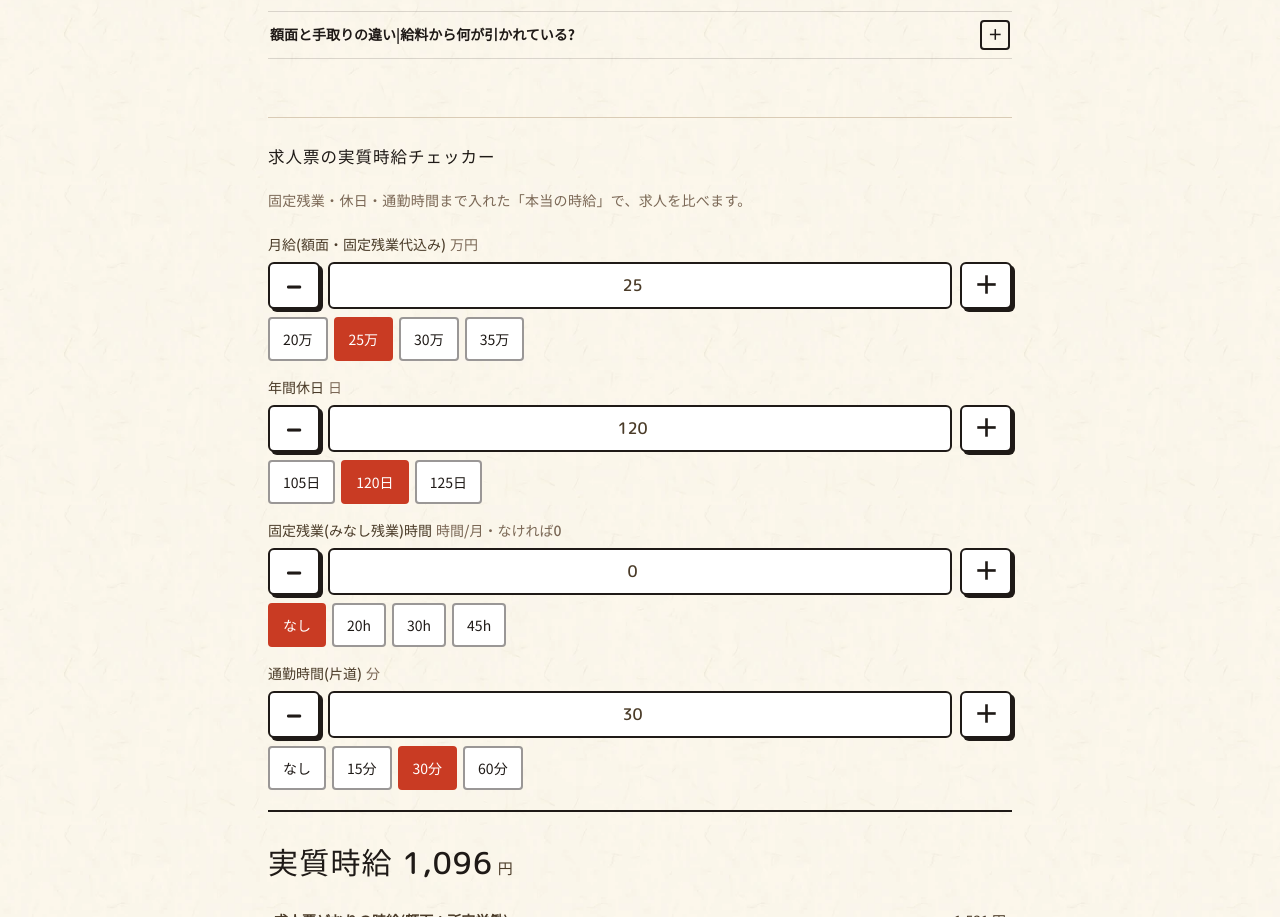
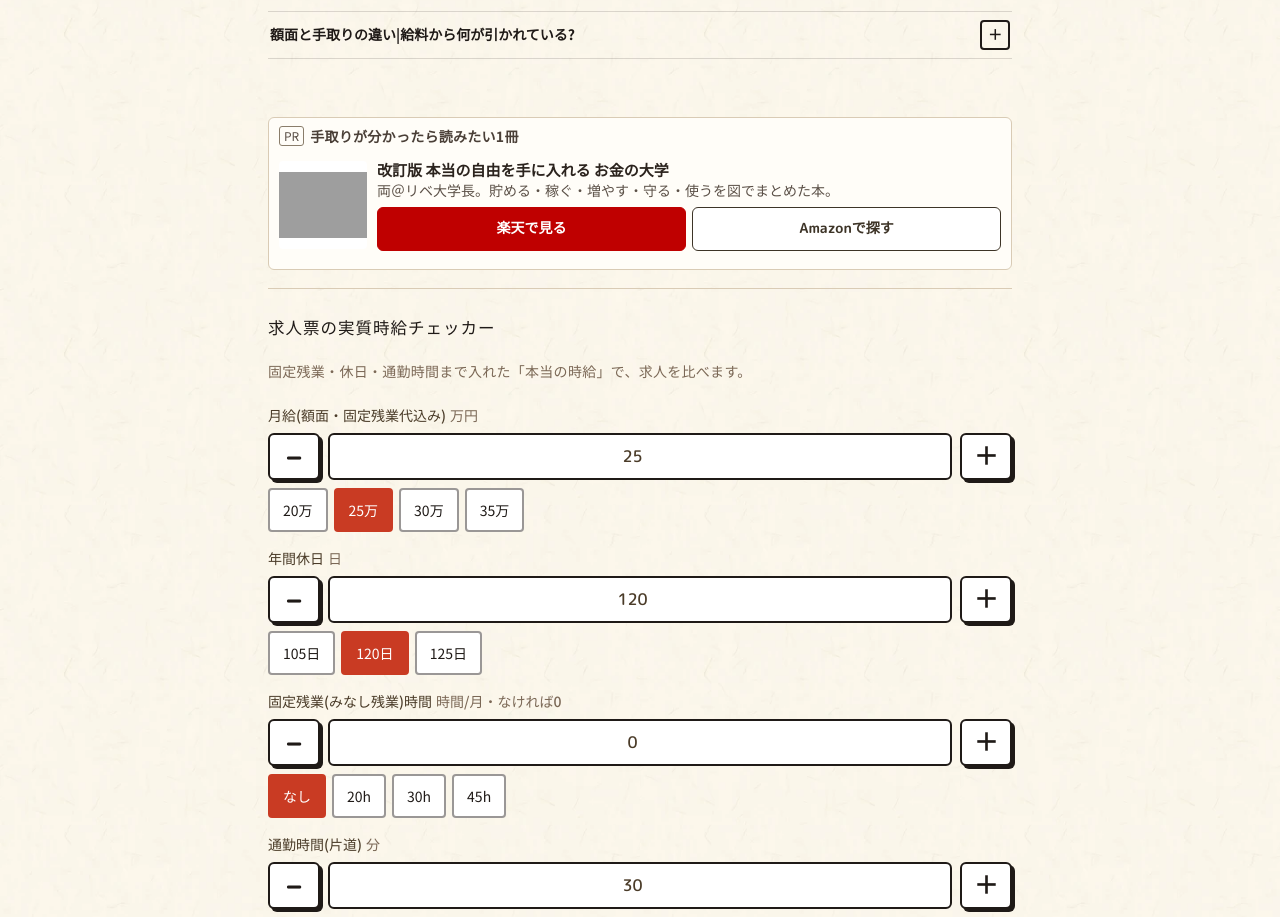
Before and after one commit to kkp-15/ninja-shigoto, a plain HTML site: page index.html in a window 1280 px wide. Shown: the part 1095-2012 px from the top of the page. Drawn offline with Linux system fonts and the light colour scheme; grey boxes are pictures that could not be loaded; a web font is replaced by a local one.

Commit message:
手取り計算機の下にお金の本（お金の大学 改訂版）の商品カード
Co-Authored-By: Claude Opus 5.5 <noreply@anthropic.com>

```diff
--- a/index.html
+++ b/index.html
@@ -609,6 +609,15 @@ footer{border-top:var(--k-bw-s) solid var(--k-sumi)}
       </div>
     </details>
   </div>
+  <!-- 2026-11-26 最初の道具（手取り）の下に1つだけ。広告はページの下のまま -->
+  <aside class="k-aff" data-zone="affiliate_shigoto_top">
+    <p class="k-aff-h"><span class="k-aff-pr">PR</span>手取りが分かったら読みたい1冊</p>
+    <div class="k-aff-item">
+      <a class="k-aff-img" href="https://hb.afl.rakuten.co.jp/hgc/11008fdf.72a391c0.11008fe0.307a7b09/?pc=https%3A%2F%2Fbooks.rakuten.co.jp%2Frb%2F18041936%2F&amp;m=https%3A%2F%2Fbooks.rakuten.co.jp%2Frb%2F18041936%2F" target="_blank" rel="nofollow sponsored noopener" data-store="rakuten" data-item="okane_daigaku"><img src="https://thumbnail.image.rakuten.co.jp/@0_mall/book/cabinet/3780/9784023323780_1_5.jpg?_ex=200x200" width="88" height="88" loading="lazy" alt="本「お金の大学 改訂版」の表紙"></a>
+      <div class="k-aff-txt"><b>改訂版 本当の自由を手に入れる お金の大学</b><span class="k-aff-desc">両＠リベ大学長。貯める・稼ぐ・増やす・守る・使うを図でまとめた本。</span>
+        <div class="k-aff-btns"><a class="k-aff-rakuten" href="https://hb.afl.rakuten.co.jp/hgc/11008fdf.72a391c0.11008fe0.307a7b09/?pc=https%3A%2F%2Fbooks.rakuten.co.jp%2Frb%2F18041936%2F&amp;m=https%3A%2F%2Fbooks.rakuten.co.jp%2Frb%2F18041936%2F" target="_blank" rel="nofollow sponsored noopener" data-store="rakuten" data-item="okane_daigaku">楽天で見る</a><a class="k-aff-amazon" href="https://www.amazon.co.jp/s?k=%E6%94%B9%E8%A8%82%E7%89%88+%E3%81%8A%E9%87%91%E3%81%AE%E5%A4%A7%E5%AD%A6&amp;tag=kkp15-22" target="_blank" rel="nofollow sponsored noopener" data-store="amazon" data-item="okane_daigaku">Amazonで探す</a></div></div>
+    </div>
+  </aside>
 
   <div class="tool" id="tool-jikyu">
     <h3>求人票の実質時給チェッカー</h3>
```
